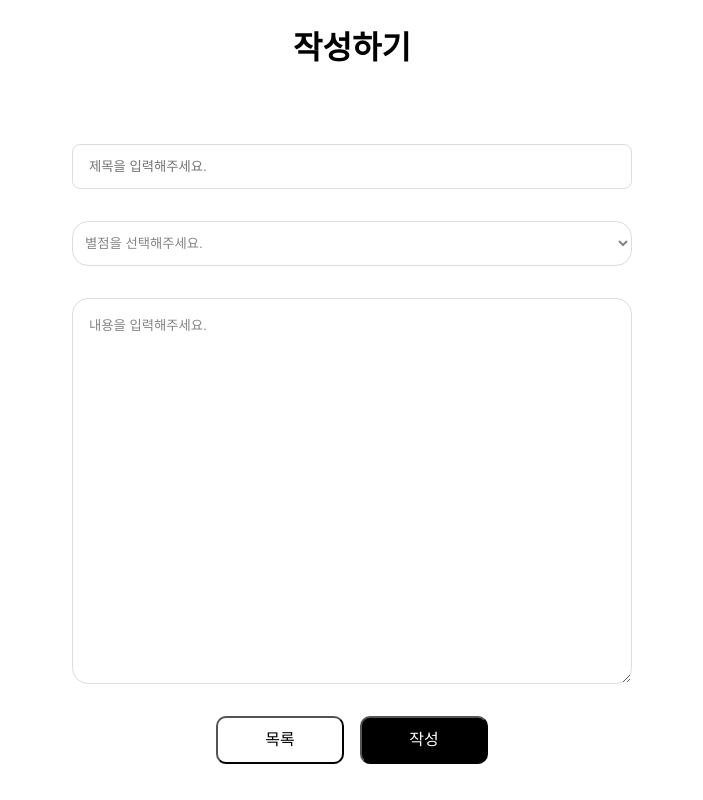
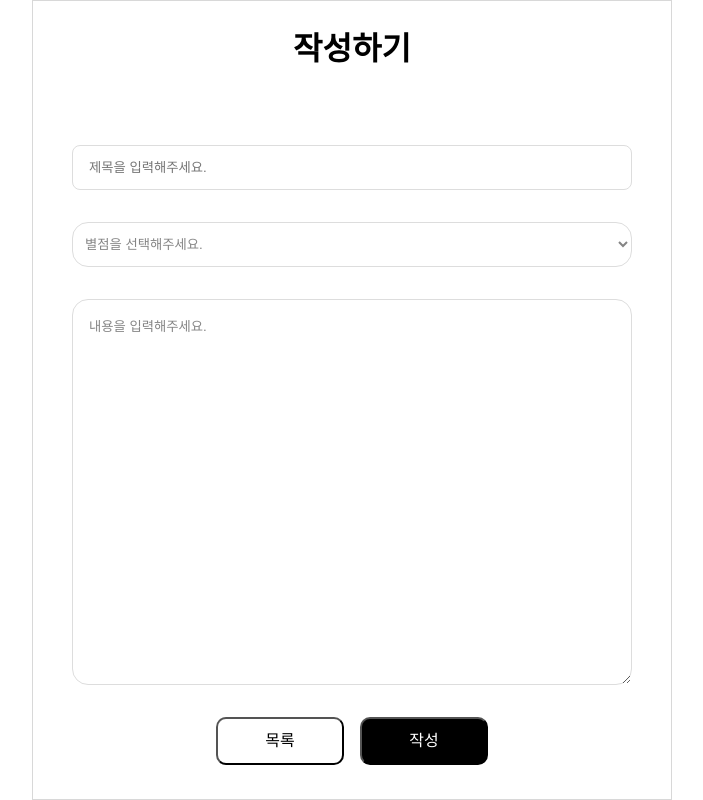
Before and after one commit to HyeonE0103/escapediary-FE, a React (Create React App) app: page /create in a window 1280 px wide. Shown: the whole page, without its empty margins (288-991 px from the left). Built offline with nearby package versions, Linux system fonts and the light colour scheme.

Commit message:
style: create페이지 반응형 구현

```diff
--- a/src/pages/Create.jsx
+++ b/src/pages/Create.jsx
@@ -106,7 +106,10 @@ const CreateContainer = styled.div`
   display: flex;
   flex-direction: column;
   align-items: center;
-  /* border: 1px solid #d8d8d8; */
+  border: 1px solid #d8d8d8;
+  @media (max-width: 480px) {
+    border: none;
+  }
   padding: 0 2rem;
   box-sizing: border-box;
   h1 {
```
